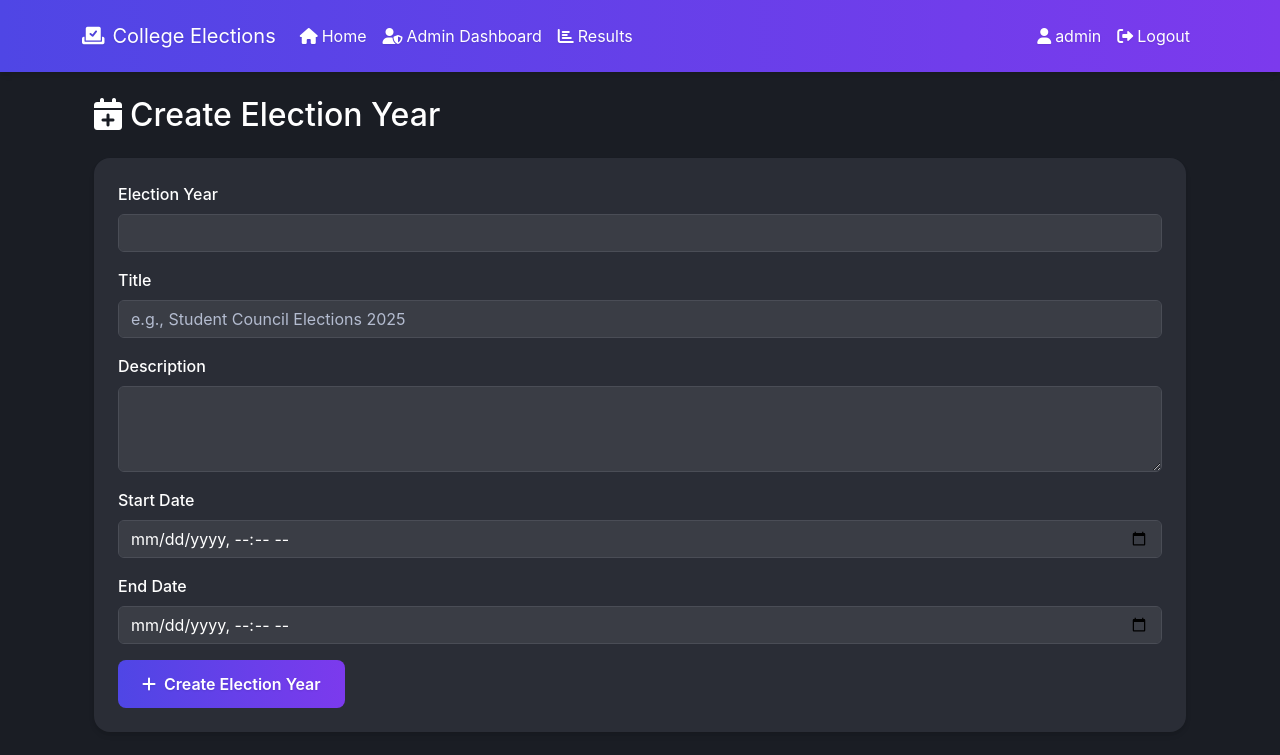
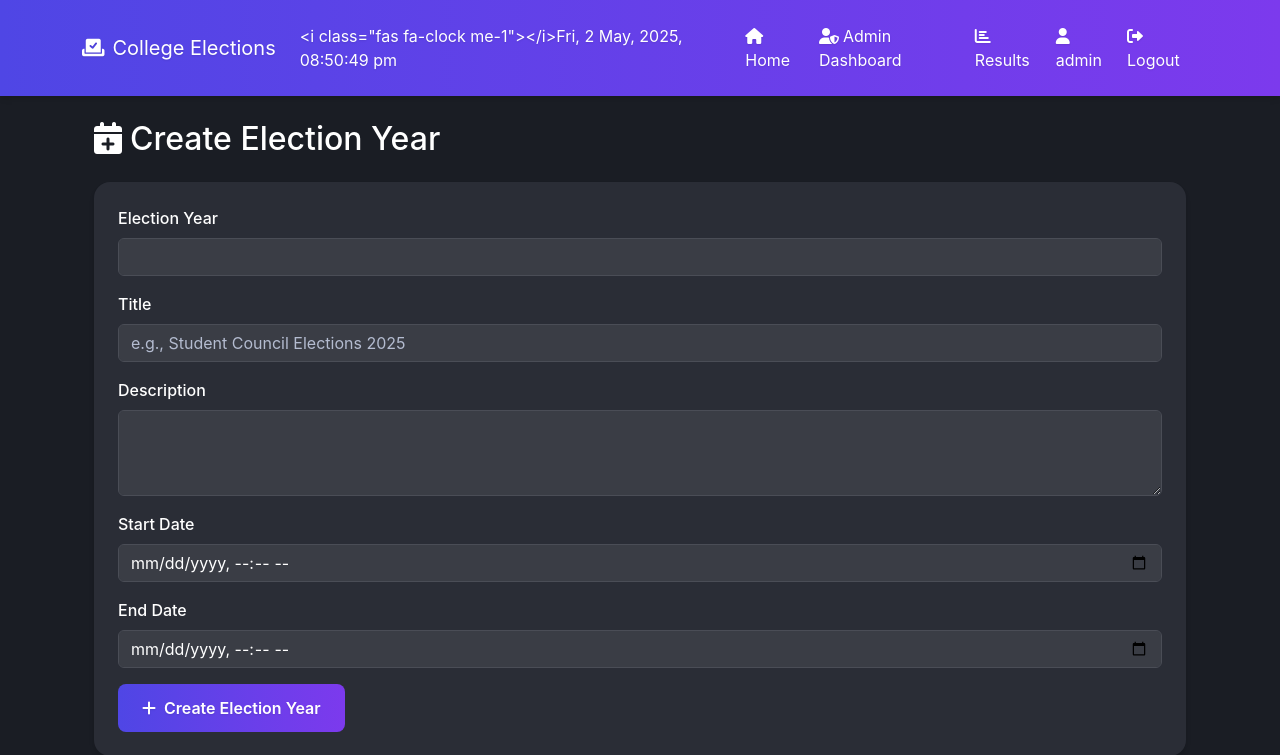
Before and after one commit to shahidanowar/ElectionSystem, a Flask app: page /admin/election/new in a window 1280 px wide. Shown: the top 755 px of the page. Run offline with Flask 2, Linux system fonts and the light colour scheme; a user stored in the database is signed in.

Commit message:
feat: Add live IST clock to navbar

```diff
--- a/templates/base.html
+++ b/templates/base.html
@@ -211,6 +211,11 @@
             <div class="collapse navbar-collapse" id="navbarNav">
                 <ul class="navbar-nav me-auto">
                     <li class="nav-item">
+                        <span class="nav-link" id="liveClock">
+                            <i class="fas fa-clock me-1"></i>Loading...
+                        </span>
+                    </li>
+                    <li class="nav-item">
                         <a class="nav-link" href="{{ url_for('index') }}">
                             <i class="fas fa-home me-1"></i>Home
                         </a>
@@ -275,5 +280,27 @@
     </div>
 
     <script src="https://cdn.jsdelivr.net/npm/bootstrap@5.3.0/dist/js/bootstrap.bundle.min.js"></script>
+    <script>
+        function updateClock() {
+            const now = new Date();
+            const options = {
+                timeZone: 'Asia/Kolkata',
+                hour12: true,
+                hour: '2-digit',
+                minute: '2-digit',
+                second: '2-digit',
+                weekday: 'short',
+                year: 'numeric',
+                month: 'short',
+                day: 'numeric'
+            };
+            const formattedDate = now.toLocaleString('en-IN', options);
+            document.getElementById('liveClock').textContent = `<i class="fas fa-clock me-1"></i>${formattedDate}`;
+        }
+
+        // Update clock immediately and then every second
+        updateClock();
+        setInterval(updateClock, 1000);
+    </script>
 </body>
 </html>
```
